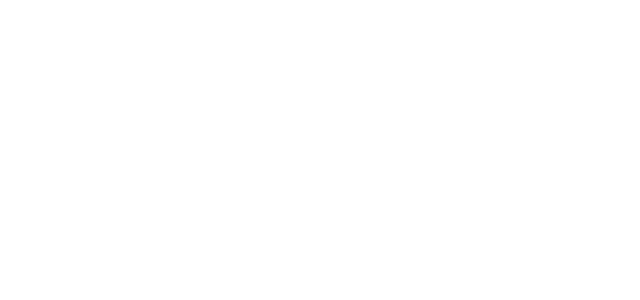
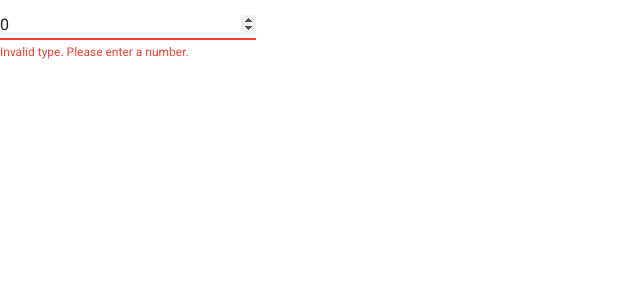
Before and after one commit to awarnes/config-test, a React (Create React App) app: page / in a window 1280 px wide. Shown: the top 300 px of the page, without its empty margins (0-640 px from the left). Built offline with nearby package versions, Linux system fonts and the light colour scheme.

Commit message:
Finish first pass at JSONNumber and add enzyme for testing.

```diff
--- a/package.json
+++ b/package.json
@@ -19,6 +19,8 @@
     "lint-fix": "eslint --fix ./src/**/*.js"
   },
   "devDependencies": {
+    "enzyme": "^3.3.0",
+    "enzyme-adapter-react-16": "^1.1.1",
     "eslint": "^5.0.0-alpha.2",
     "eslint-config-standard": "^12.0.0-alpha.0",
     "eslint-plugin-import": "^2.11.0",
--- a/src/App.js
+++ b/src/App.js
@@ -1,11 +1,11 @@
-import React, { Component } from 'react';
-
+import React, { Component } from 'react'
+import JSONNumber from './components/JSONNumber'
 class App extends Component {
-  render() {
+  render () {
     return (
-      <div/>
-    );
+      <JSONNumber value={"Apple"} />
+    )
   }
 }
 
-export default App;
+export default App
--- a/src/components/JSONNumber.js
+++ b/src/components/JSONNumber.js
@@ -1,6 +1,7 @@
 import React from 'react'
 import PropTypes from 'prop-types'
 import { isNumber } from '../utils/TypeUtils'
+import TextField from 'material-ui/TextField'
 
 export default class JSONNumber extends React.Component {
   constructor (props) {
@@ -27,9 +28,15 @@
   }
 
   render () {
+    const { value, error } = this.state
     return (
       <div>
-        <input type="number" value={this.state.value} onChange={this.updateValue}/>
+        <TextField
+          type="number"
+          value={value}
+          onChange={this.updateValue}
+          errorText={error}
+        />
       </div>
     )
   }
```
Also changed, not shown: 2 other files (tests, documents, lock files or other folders).
